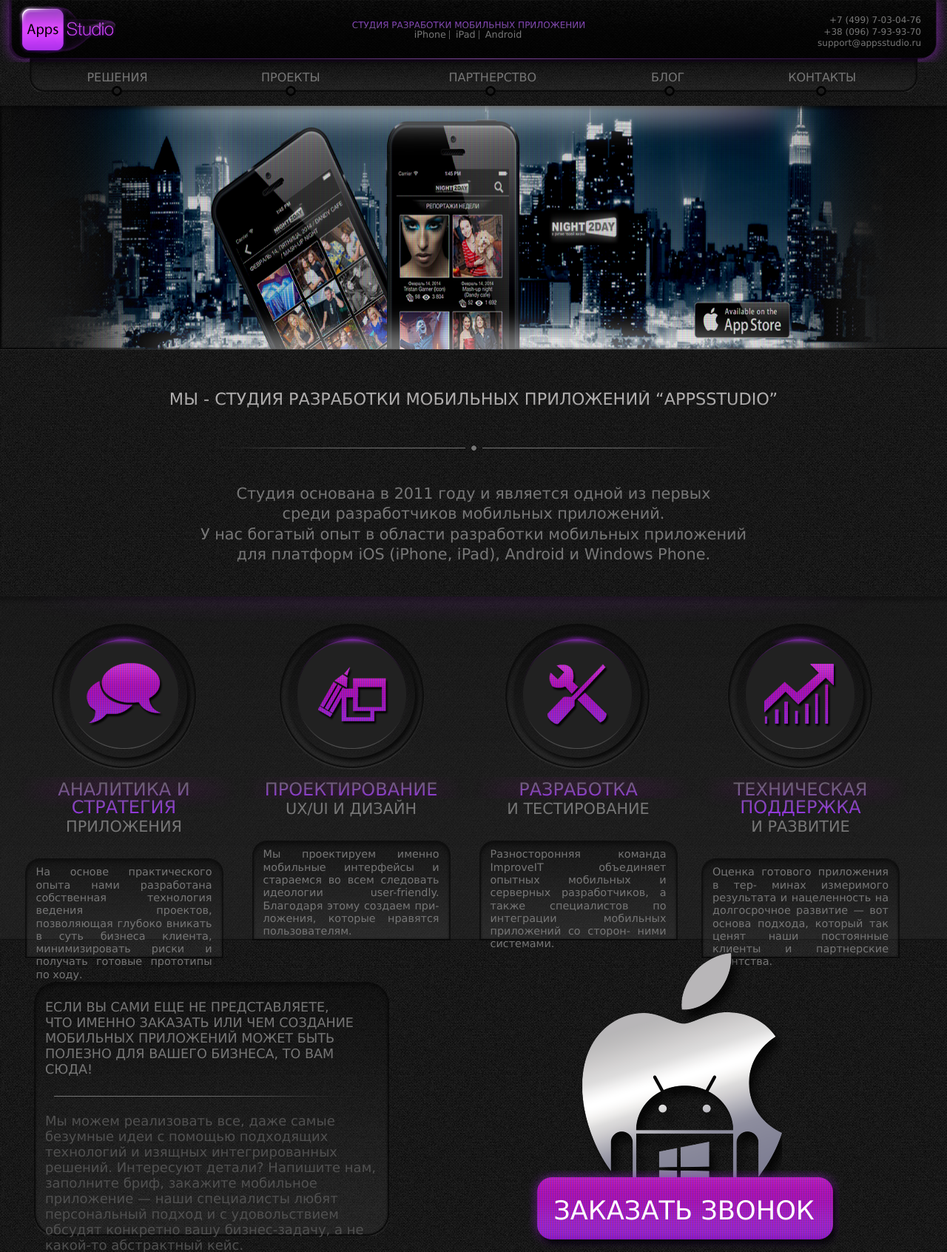
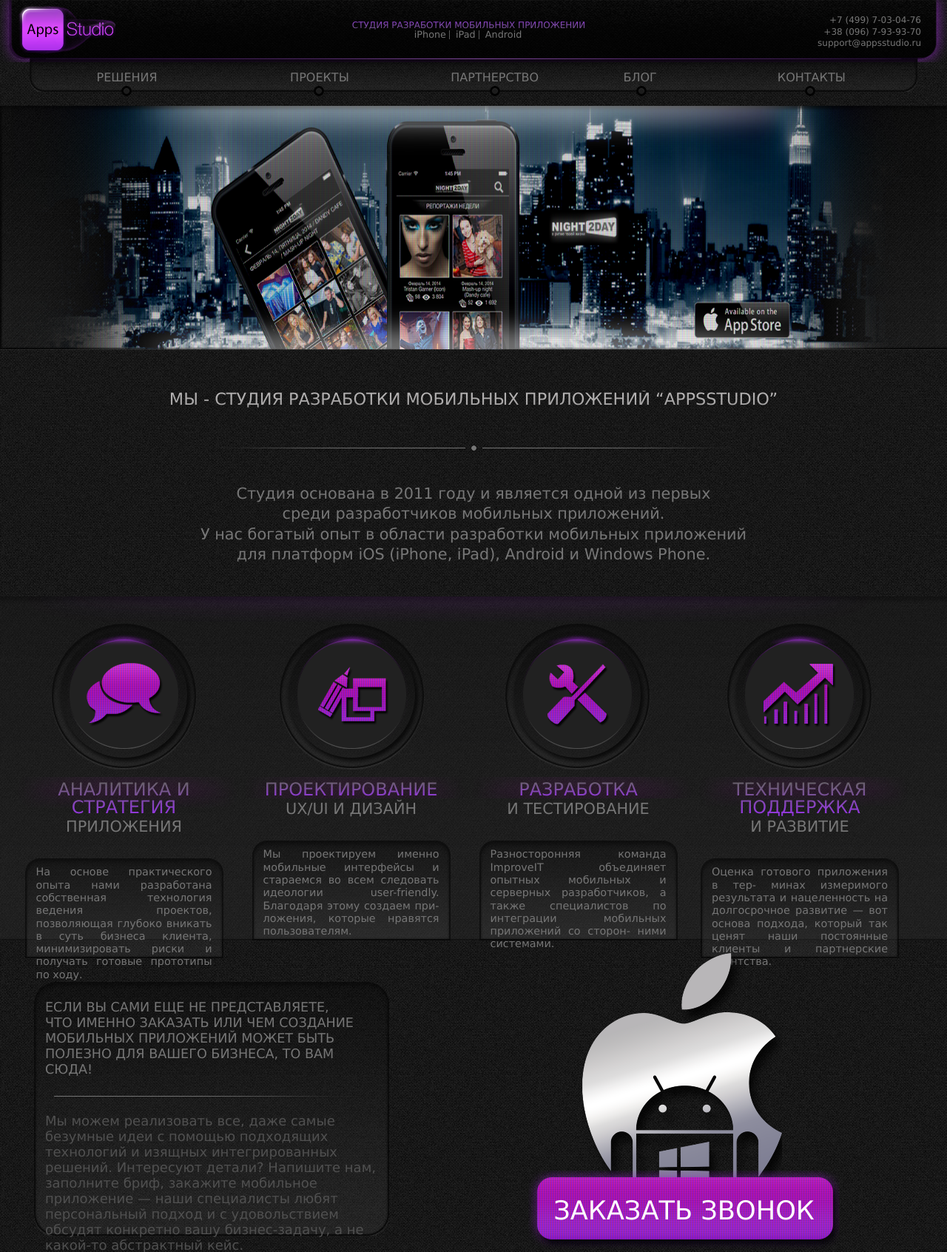
Before and after one commit to RuslanGrigoryev/Apps_studio, a PHP site: page /index.html in a window 1280 px wide. Shown: the top 1692 px of the page at 74% size. Run offline with PHP 8.4, Linux system fonts and the light colour scheme; some libraries are stand-ins or nearby versions.

Commit message:
Before browser check

```diff
--- a/css/style.css
+++ b/css/style.css
@@ -234,6 +234,9 @@ header .contact__item {
     display: table-cell;
     float: none;
 }
+.main-menu__item:nth-child(3) {
+  width: 18%;
+}
 .main-menu__link {
     display: block;
     padding: 8px 15px;
@@ -307,7 +310,7 @@ header .contact__item {
 }
 .right{
    float: right;
-   width: 288px;
+   width: 290px;
    text-align: center;
    margin-right: 39px;
 }
```
